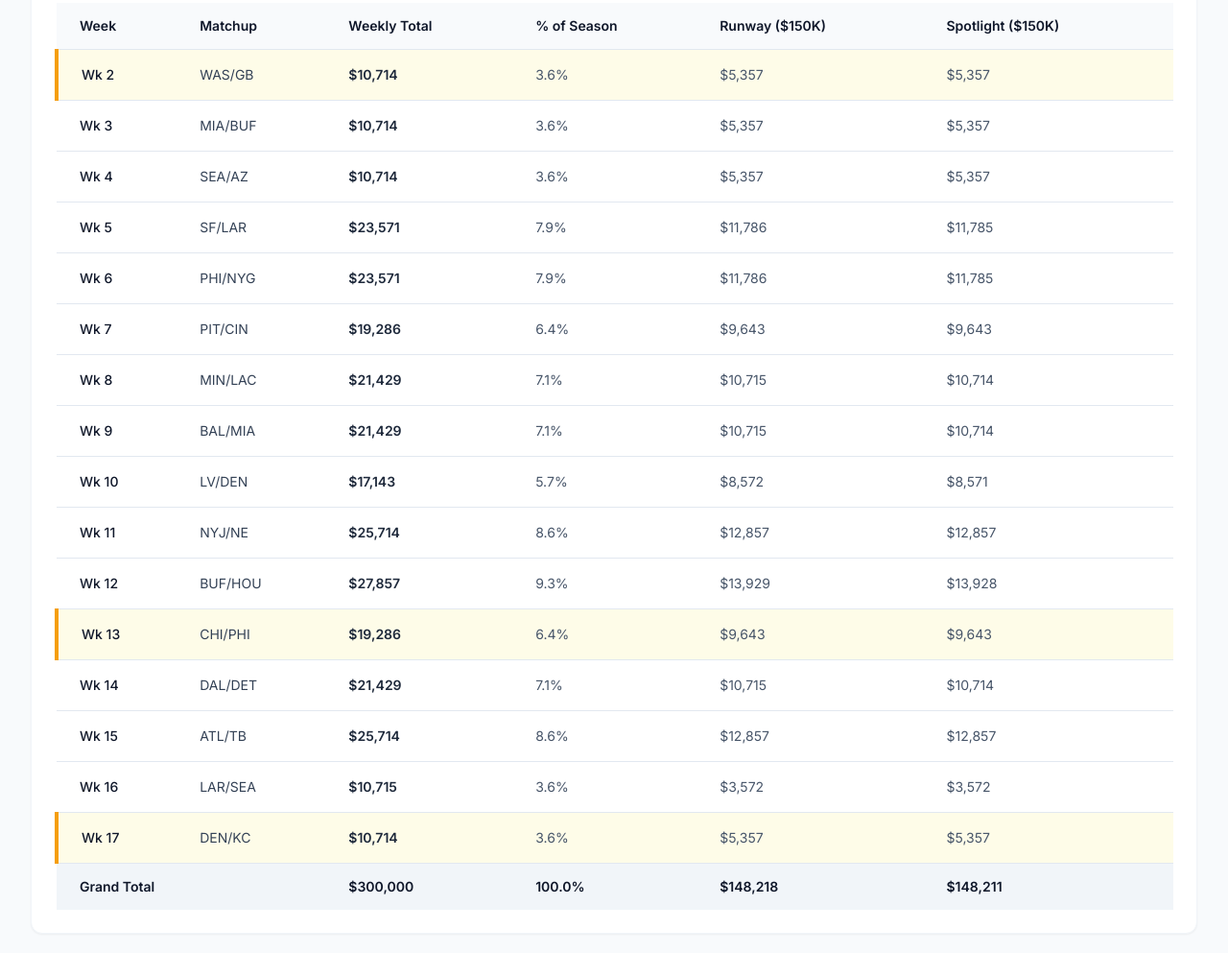
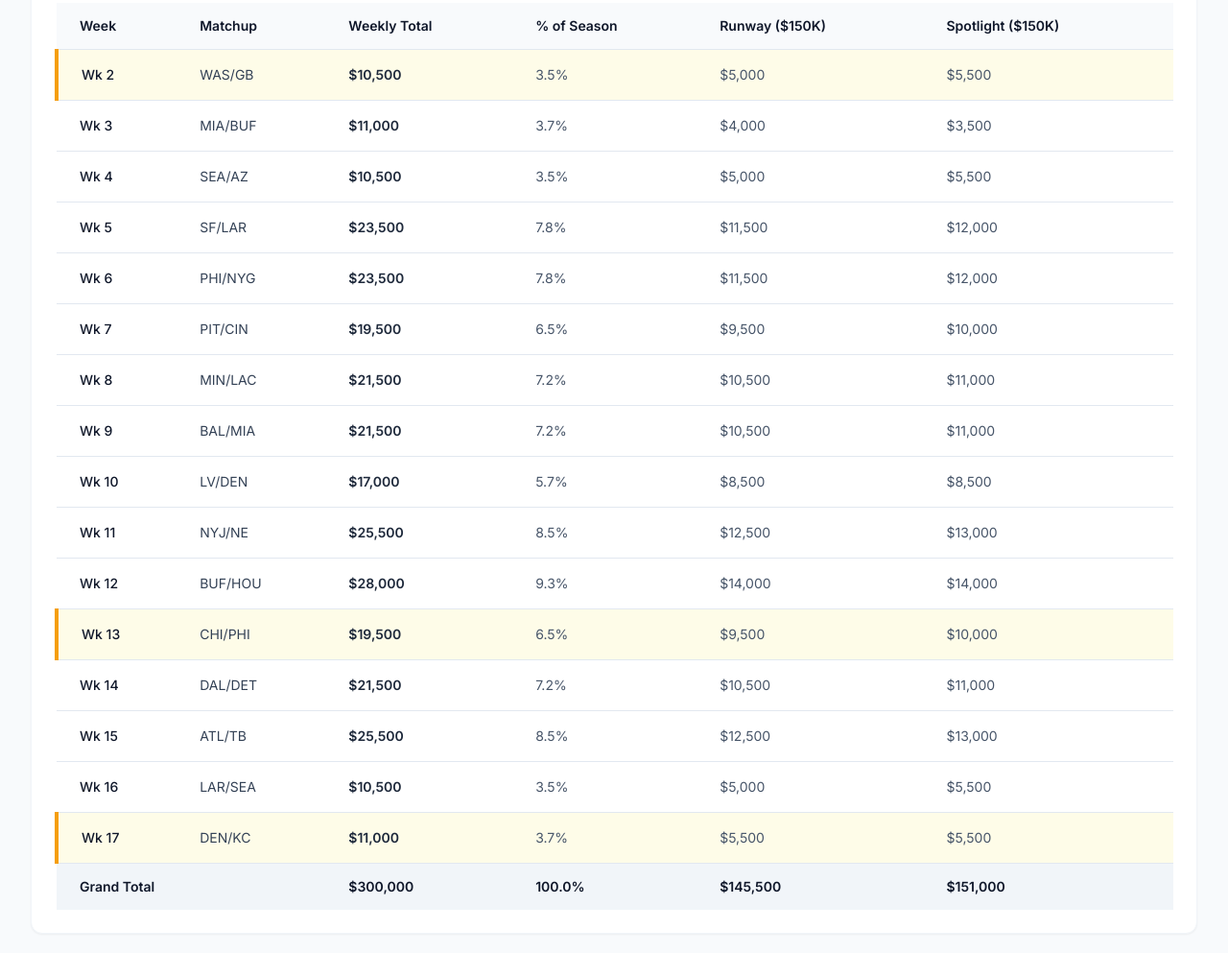
Before and after one commit to BNYEDAGAWD/tnf-dashboard-2025, a plain HTML site: page index.html in a window 1280 px wide. Shown: the part 1247-2240 px from the top of the page at 96% size. Drawn offline with nearby package versions, Linux system fonts and the light colour scheme.

Commit message:
Update index.html

```diff
--- a/index.html
+++ b/index.html
@@ -304,6 +304,11 @@
             priorityWeeks: [2, 13, 17]
         };
 
+        // New helper function to round to the nearest 500
+        function roundToNearest500(num) {
+            return Math.round(num / 500) * 500;
+        }
+
         function calculateAndPopulateTierData() {
             // Calculate total of original percentages (should be 140)
             const initialTotalPercentage = campaignData.originalSchedule.reduce((sum, item) => sum + item.allocation, 0);
@@ -318,46 +323,105 @@
             campaignData.schedule = normalizedSchedule; // Update the main schedule to use normalized values
 
 
-            // Helper to split a total into n parts, distributing remainder for exact sum
-            function splitAndRound(total, parts) {
-                let base = Math.floor(total / parts);
-                let remainder = total - (base * parts);
-                let values = Array(parts).fill(base);
-                for (let i = 0; i < remainder; i++) {
-                    values[i]++;
+            // Helper to split a total into n parts, distributing remainder for exact sum while rounding
+            function splitAndRoundTo500(total, parts) {
+                if (parts === 0) return Array(0).fill(0);
+
+                let preciseValues = Array(parts).fill(0);
+                for (let i = 0; i < parts; i++) {
+                    preciseValues[i] = total / parts; // Start with precise division
                 }
-                return values;
+
+                let roundedValues = preciseValues.map(v => roundToNearest500(v));
+                let roundedSum = roundedValues.reduce((s, v) => s + v, 0);
+                let diff = total - roundedSum;
+
+                // Distribute the remaining 'diff' in chunks of 500
+                // This loop ensures the sum of rounded values exactly equals the target 'total'
+                // while keeping individual values as close to multiples of 500 as possible.
+                for (let i = 0; i < roundedValues.length && diff !== 0; i++) {
+                    if (diff > 0) {
+                        roundedValues[i] += 500;
+                        diff -= 500;
+                    } else if (diff < 0) {
+                        roundedValues[i] -= 500;
+                        diff += 500;
+                    }
+                    if (i === roundedValues.length - 1 && diff !== 0) { // If last item and diff still exists, restart from beginning
+                         i = -1; // -1 because it will be incremented to 0 in the next loop iteration
+                    }
+                }
+                return roundedValues;
             }
 
-            // Function to ensure the total budget for a tier sums exactly
-            function ensureExactSum(tierDataArray, targetTotal) {
-                let currentSum = tierDataArray.reduce((sum, item) => item.total !== undefined ? sum + item.total : sum, 0);
+            // Function to ensure the total budget for a tier sums exactly and maintains 500 granularity
+            function ensureExactSumAnd500Granularity(tierDataArray, targetTotal, formatParts) {
+                let currentSum = tierDataArray.reduce((sum, item) => sum + item.total, 0);
                 let diff = targetTotal - currentSum;
-                if (diff !== 0 && tierDataArray.length > 0) {
-                    let lastAdjustedIndex = -1;
-                    // Find the last week that is NOT a priority week if possible to absorb the difference in RON
-                    for(let i = tierDataArray.length - 1; i >= 0; i--) {
-                        if (!campaignData.priorityWeeks.includes(tierDataArray[i].week)) {
-                            lastAdjustedIndex = i;
-                            break;
+
+                // Convert diff to number of 500-unit adjustments
+                let adjustmentsNeeded = Math.round(diff / 500);
+
+                // Distribute adjustments by iterating through the array, prioritizing non-priority weeks for RON adjustments
+                let adjustedCount = 0;
+                for (let i = 0; i < tierDataArray.length && adjustedCount < Math.abs(adjustmentsNeeded); i++) {
+                    const item = tierDataArray[i];
+
+                    // Only adjust RON components for non-priority weeks or if it's an HRBTO week but can still take RON adjustment
+                    if (!campaignData.priorityWeeks.includes(item.week) || (formatParts === 4 && item.values.length === 4 && item.values[0] > 0)) {
+                        let adjustmentStep = 0;
+                        if (adjustmentsNeeded > 0) {
+                            adjustmentStep = 500; // Add 500
+                        } else if (adjustmentsNeeded < 0) {
+                            // Ensure we don't make the total negative
+                            if (item.total >= 500) {
+                                adjustmentStep = -500; // Subtract 500
+                            } else {
+                                continue; // Skip if we can't subtract 500 without going negative
+                            }
+                        } else {
+                            break; // adjustmentsNeeded is 0
+                        }
+
+                        item.total += adjustmentStep;
+                        if (adjustmentsNeeded > 0) adjustmentsNeeded--; else adjustmentsNeeded++;
+                        adjustedCount++;
+
+                        // Re-split/re-round internal values based on new total
+                        if (!campaignData.priorityWeeks.includes(item.week) || (formatParts === 4 && item.values.length === 4)) {
+                            // Handle RON components
+                            let newRonTotal = item.total - (formatParts === 4 && campaignData.priorityWeeks.includes(item.week) ? item.values[3] : 0);
+                            let ronSplitValues = splitAndRoundTo500(newRonTotal, 3); // 3 formats for RON
+                            item.values[0] = ronSplitValues[0];
+                            item.values[1] = ronSplitValues[1];
+                            item.values[2] = ronSplitValues[2];
+                            // If it's a 1M priority week, ensure HRBTO is still its original value
+                            if (formatParts === 4 && campaignData.priorityWeeks.includes(item.week)) {
+                                item.values[3] = hrbtoPerPriorityWeek;
+                            }
                         }
                     }
+                    // Loop back if needed to distribute all adjustments
+                    if (i === tierDataArray.length - 1 && adjustmentsNeeded !== 0) {
+                        i = -1; // Reset i to -1, it becomes 0 in next iteration
+                    }
+                }
 
-                    if (lastAdjustedIndex === -1) { // If all weeks are priority, adjust the very last week
-                        lastAdjustedIndex = tierDataArray.length - 1;
-                    }
+                // Final check to ensure the sum is exactly targetTotal after adjustments
+                let finalCheckSum = tierDataArray.reduce((sum, item) => sum + item.total, 0);
+                let finalDiff = targetTotal - finalCheckSum;
+                if (finalDiff !== 0 && tierDataArray.length > 0) {
+                    const lastItem = tierDataArray[tierDataArray.length - 1];
+                    lastItem.total += finalDiff; // Apply any residual diff to the last item
 
-                    tierDataArray[lastAdjustedIndex].total += diff;
-
-                    // Re-distribute the formats for the adjusted last week
-                    const lastWeek = tierDataArray[lastAdjustedIndex];
-                    if (!campaignData.priorityWeeks.includes(lastWeek.week)) { // It's a RON week
-                        let newRonValues = splitAndRound(lastWeek.total, 3); // 3 formats for RON
-                        lastWeek.values[0] = newRonValues[0];
-                        lastWeek.values[1] = newRonValues[1];
-                        lastWeek.values[2] = newRonValues[2];
-                    } else { // It's a priority week, only HRBTO
-                         lastWeek.values[3] = lastWeek.total; // HRBTO is the 4th value
+                    // Re-split/re-round internal values for the last adjusted total
+                    if (!campaignData.priorityWeeks.includes(lastItem.week) || formatParts !== 4) { // RON week or not 1M tier
+                        lastItem.values = splitAndRoundTo500(lastItem.total, lastItem.values.length);
+                    } else if (formatParts === 4 && campaignData.priorityWeeks.includes(lastItem.week)) { // 1M tier priority week
+                        lastItem.values[3] = lastItem.total; // HRBTO takes the full total for priority weeks in 1M tier
+                        lastItem.values[0] = 0; // CTV
+                        lastItem.values[1] = 0; // Spotlight
+                        lastItem.values[2] = 0; // Runway
                     }
                 }
             }
@@ -366,38 +430,41 @@
             // --- Calculate for $300K Tier ---
             let currentTierData300 = [];
             campaignData.schedule.forEach((item) => {
-                let weeklyTotal = Math.round((item.normalizedAllocation / 100) * campaignData.tier300.total);
-                let values = splitAndRound(weeklyTotal, 2); // Split into Runway, Spotlight
+                let weeklyTotalRaw = (item.normalizedAllocation / 100) * campaignData.tier300.total;
+                let weeklyTotalRounded = roundToNearest500(weeklyTotalRaw);
+
+                let values = splitAndRoundTo500(weeklyTotalRounded, 2); // Split into Runway, Spotlight
 
                 currentTierData300.push({
                     week: item.week,
                     date: item.date,
                     matchup: item.matchup,
-                    total: weeklyTotal,
+                    total: weeklyTotalRounded,
                     values: values,
                     note: ''
                 });
             });
-            ensureExactSum(currentTierData300, campaignData.tier300.total);
+            ensureExactSumAnd500Granularity(currentTierData300, campaignData.tier300.total, 2);
             campaignData.tier300.data = currentTierData300;
 
 
             // --- Calculate for $600K Tier ---
             let currentTierData600 = [];
             campaignData.schedule.forEach((item) => {
-                let weeklyTotal = Math.round((item.normalizedAllocation / 100) * campaignData.tier600.total);
-                let values = splitAndRound(weeklyTotal, 3); // Split into CTV, Spotlight, Runway
+                let weeklyTotalRaw = (item.normalizedAllocation / 100) * campaignData.tier600.total;
+                let weeklyTotalRounded = roundToNearest500(weeklyTotalRaw);
+                let values = splitAndRoundTo500(weeklyTotalRounded, 3); // Split into CTV, Spotlight, Runway
 
                 currentTierData600.push({
                     week: item.week,
                     date: item.date,
                     matchup: item.matchup,
-                    total: weeklyTotal,
+                    total: weeklyTotalRounded,
                     values: values,
                     note: ''
                 });
             });
-            ensureExactSum(currentTierData600, campaignData.tier600.total);
+            ensureExactSumAnd500Granularity(currentTierData600, campaignData.tier600.total, 3);
             campaignData.tier600.data = currentTierData600;
 
 
@@ -409,16 +476,24 @@
             // Calculate RON allocation for all 16 weeks based on normalized allocation
             let ronAllocationsForAllWeeks = {};
             campaignData.schedule.forEach(item => {
-                let weeklyRonTotal = Math.round((item.normalizedAllocation / 100) * ronBudgetTotal);
-                ronAllocationsForAllWeeks[item.week] = weeklyRonTotal;
+                let weeklyRonTotalRaw = (item.normalizedAllocation / 100) * ronBudgetTotal;
+                let weeklyRonTotalRounded = roundToNearest500(weeklyRonTotalRaw);
+                ronAllocationsForAllWeeks[item.week] = weeklyRonTotalRounded;
             });
 
-            // Adjust the last week's RON total to ensure the $700K sum is exact
+            // Adjust the total RON budget to ensure $700K is exact after rounding individual weekly allocations
             let currentRonSum = Object.values(ronAllocationsForAllWeeks).reduce((a, b) => a + b, 0);
             let ronAdjustmentDiff = ronBudgetTotal - currentRonSum;
             if (ronAdjustmentDiff !== 0 && campaignData.schedule.length > 0) {
-                const lastWeekItem = campaignData.schedule[campaignData.schedule.length - 1];
-                ronAllocationsForAllWeeks[lastWeekItem.week] += ronAdjustmentDiff;
+                // Find a non-priority week to absorb this diff to maintain HRBTO integrity
+                let nonPriorityWeeks = campaignData.schedule.filter(item => !campaignData.priorityWeeks.includes(item.week));
+                if (nonPriorityWeeks.length > 0) {
+                    const lastNonPriorityWeekItem = nonPriorityWeeks[nonPriorityWeeks.length - 1];
+                    ronAllocationsForAllWeeks[lastNonPriorityWeekItem.week] += ronAdjustmentDiff;
+                } else { // Fallback if all weeks are priority, adjust last one
+                     const lastWeekItem = campaignData.schedule[campaignData.schedule.length - 1];
+                     ronAllocationsForAllWeeks[lastWeekItem.week] += ronAdjustmentDiff;
+                }
             }
 
 
@@ -432,7 +507,7 @@
 
                 // RON media is now distributed across ALL games, including priority games
                 let weeklyRonTotal = ronAllocationsForAllWeeks[item.week] || 0;
-                let ronSplitValues = splitAndRound(weeklyRonTotal, 3);
+                let ronSplitValues = splitAndRoundTo500(weeklyRonTotal, 3);
 
                 ctv = ronSplitValues[0];
                 spotlight = ronSplitValues[1];
@@ -440,7 +515,7 @@
 
                 if (campaignData.priorityWeeks.includes(item.week)) {
                     // Priority weeks also get HRBTO in addition to RON
-                    hrbtoValue = hrbtoPerPriorityWeek;
+                    hrbtoValue = hrbtoPerPriorityWeek; // HRBTO is fixed $100K for priority weeks
                     note = '+$100K HRBTO';
                 }
 
@@ -457,7 +532,7 @@
             });
 
             // Final overall total adjustment for $1M tier to guarantee exact sum
-            ensureExactSum(currentTierData1000, campaignData.tier1000.total);
+            ensureExactSumAnd500Granularity(currentTierData1000, campaignData.tier1000.total, 4);
             campaignData.tier1000.data = currentTierData1000;
         }
 
```
